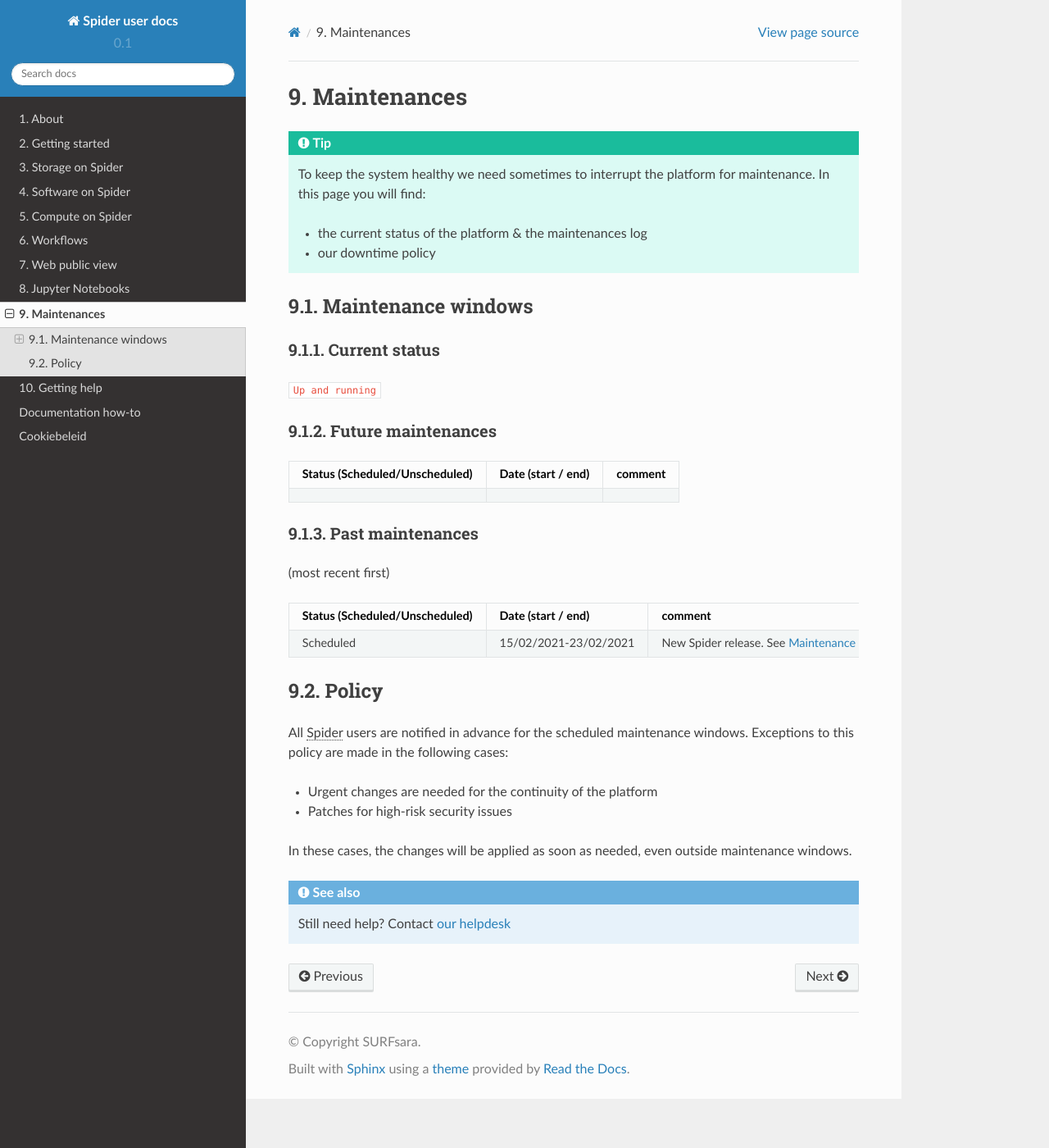
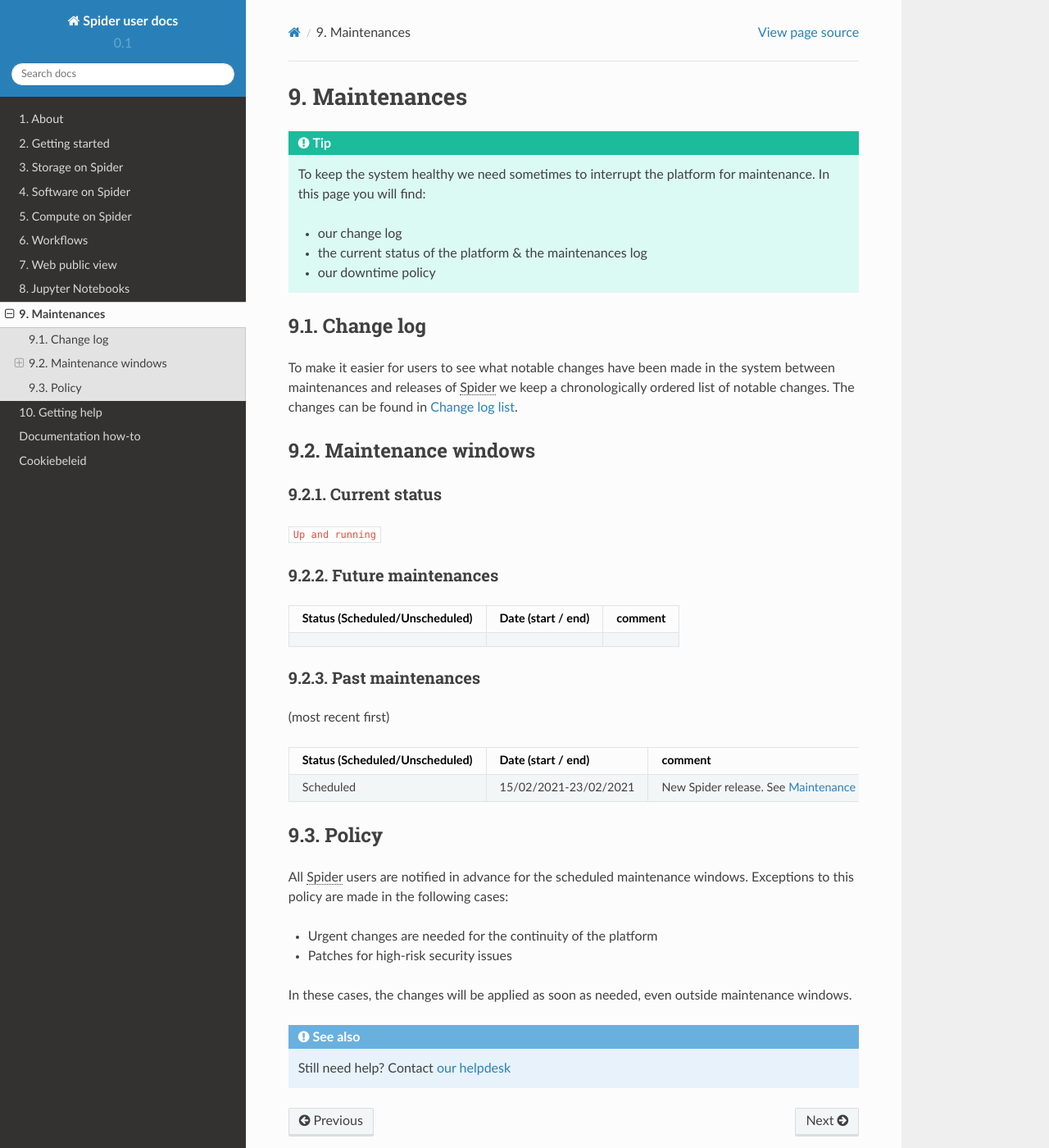
Before and after one commit to sara-nl/spiderdocs, a Sphinx documentation site: the page built from source/Pages/maintenances.rst, in a window 1280 px wide and 1400 px high. Shown: the whole window at 82% size. Built offline with Sphinx 7.4.7 and the Read the Docs theme 2.0.0, drawn with Linux system fonts in a browser that asks for light colours.

Commit message:
added change log page

```diff
--- a/source/Pages/maintenances.rst
+++ b/source/Pages/maintenances.rst
@@ -6,8 +6,20 @@
 
 .. Tip:: To keep the system healthy we need sometimes to interrupt the platform for maintenance. In this page you will find:
 
+     * our change log
      * the current status of the platform & the maintenances log
      * our downtime policy
+
+.. _change-log:
+
+==========
+Change log
+==========
+
+To make it easier for users to see what notable changes have been made in the system
+between maintenances and releases of :abbr:`Spider (Symbiotic Platform(s) for Interoperable Data Extraction and Redistribution)`
+we keep a chronologically ordered list of notable changes. The changes can be found in :ref:`change_log_list`.
+
 
 
 .. _maintenance-windows:
```
Also changed, not shown: source/Pages/maintenance/change_log_list.rst (added, +43 -0 lines), source/Pages/maintenance/maintenance_instructions.rst (renamed from source/Pages/maintenance_instructions.rst).
